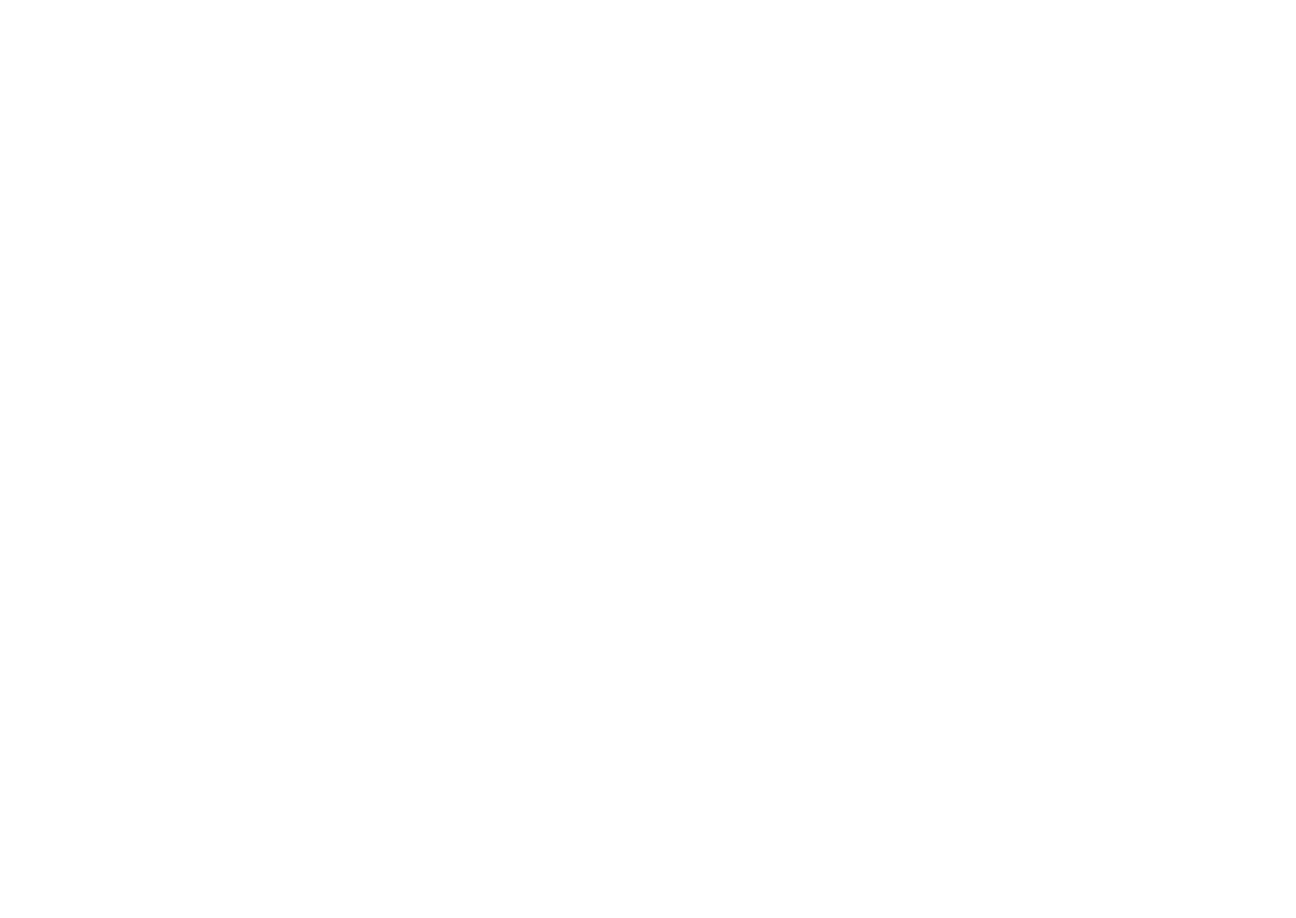
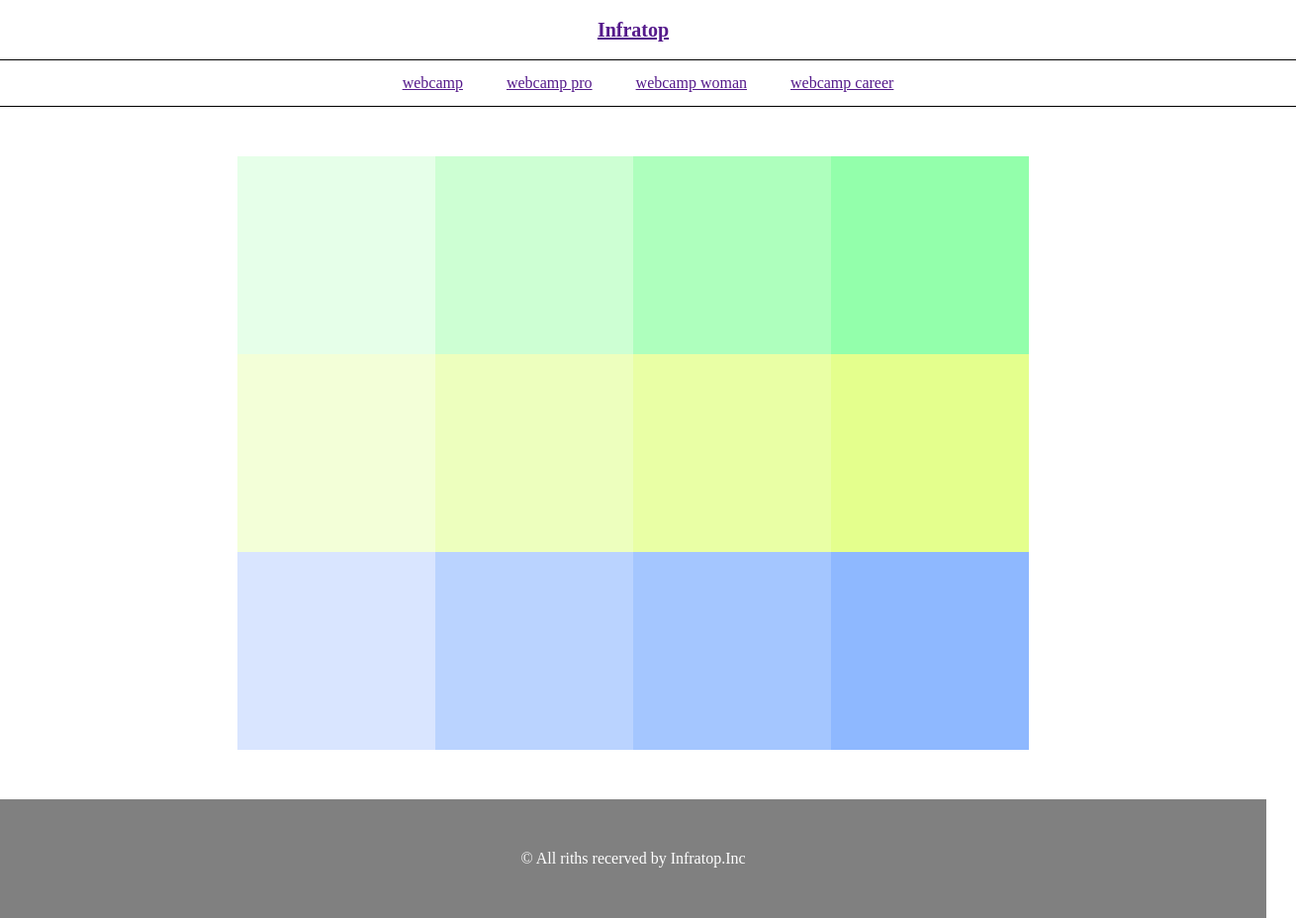
Before and after one commit to shinoda-kotaro/chapter5_exercise, a plain HTML site: page index.html in a window 1280 px wide. Shown: the whole page at 99% size, 1310 px wide, since content can reach past the window. Before the commit the page ends 800 px from the top, so only its background shows below. Drawn offline with Linux system fonts and the light colour scheme.

Commit message:
[finish] 1-5

```diff
--- a/index.html
+++ b/index.html
@@ -3,10 +3,46 @@
 <head>
   <meta charset="UTF-8">
   <meta name="viewport" content="width=device-width, initial-scale=1.0">
-  <title>chapter_exercise</title>
+  <title>chapter5_exercise</title>
+  <link rel="stylesheet" href="reset.css">
   <link rel="stylesheet" href="style.css">
 </head>
 <body>
-
+  <header>
+    <div class="header-top">
+      <h1 class="title"><a href="">Infratop</a></h1>
+    </div>
+    <div class="header-bottom">
+      <nav class="menu">
+        <ul>
+          <li class="menu-link1"><a href="">webcamp</a></li>
+          <li class="menu-link2"><a href="">webcamp pro</a></li>
+          <li class="menu-link3"><a href="">webcamp woman</a></li>
+          <li class="menu-link4"><a href="">webcamp career</a></li>
+        </ul>
+      </nav>
+    </div>
+  </header>
+  <main>
+    <div class="main-contents">
+      <div class="box1"></div>
+      <div class="box2"></div>
+      <div class="box3"></div>
+      <div class="box4"></div>
+      <div class="box5"></div>
+      <div class="box6"></div>
+      <div class="box7"></div>
+      <div class="box8"></div>
+      <div class="box9"></div>
+      <div class="box10"></div>
+      <div class="box11"></div>
+      <div class="box12"></div>
+    </div>
+  </main>
+  <footer>
+    <div class="footer">
+      <p>&copy; All riths recerved by Infratop.Inc</p>
+    </div>
+  </footer>
 </body>
 </html>
--- /dev/null
+++ b/reset.css
@@ -0,0 +1,94 @@
+html, body, div, span, object, iframe,
+h1, h2, h3, h4, h5, h6, p, blockquote, pre,
+abbr, address, cite, code,
+del, dfn, em, img, ins, kbd, q, samp,
+small, strong, sub, sup, var,
+b, i,
+dl, dt, dd, ol, ul, li,
+fieldset, form, label, legend,
+table, caption, tbody, tfoot, thead, tr, th, td,
+article, aside, canvas, details, figcaption, figure,
+footer, header, hgroup, menu, nav, section, summary,
+time, mark, audio, video {
+    margin:0;
+    padding:0;
+    border:0;
+    outline:0;
+    font-size:100%;
+    vertical-align:baseline;
+    background:transparent;
+}
+
+body {
+    line-height:1;
+}
+
+article,aside,details,figcaption,figure,
+footer,header,hgroup,menu,nav,section {
+    display:block;
+}
+
+nav ul {
+    list-style:none;
+}
+
+blockquote, q {
+    quotes:none;
+}
+
+blockquote:before, blockquote:after,
+q:before, q:after {
+    content:'';
+    content:none;
+}
+
+a {
+    margin:0;
+    padding:0;
+    font-size:100%;
+    vertical-align:baseline;
+    background:transparent;
+}
+
+/* change colours to suit your needs */
+ins {
+    background-color:#ff9;
+    color:#000;
+    text-decoration:none;
+}
+
+/* change colours to suit your needs */
+mark {
+    background-color:#ff9;
+    color:#000;
+    font-style:italic;
+    font-weight:bold;
+}
+
+del {
+    text-decoration: line-through;
+}
+
+abbr[title], dfn[title] {
+    border-bottom:1px dotted;
+    cursor:help;
+}
+
+table {
+    border-collapse:collapse;
+    border-spacing:0;
+}
+
+/* change border colour to suit your needs */
+hr {
+    display:block;
+    height:1px;
+    border:0;
+    border-top:1px solid #cccccc;
+    margin:1em 0;
+    padding:0;
+}
+
+input, select {
+    vertical-align:middle;
+}
--- a/style.css
+++ b/style.css
@@ -0,0 +1,100 @@
+ul{
+  list-style-type: none;
+  padding-left: 0;
+}
+
+.title{
+  text-align: center;
+  margin-top: 20px;
+  margin-bottom: 20px;
+  font-size: 20px;
+}
+
+.menu{
+  width: 100%;
+  border-top: 1px solid #000;
+  border-bottom: 1px solid #000;
+  padding: 15px;
+}
+
+.menu ul{
+  text-align: center;
+}
+
+.menu li{
+  margin: 15px 20px;
+  display: inline;
+}
+
+.main-contents{
+  width: 800px;
+  height: 600px;
+  margin: 0 auto;
+  margin-top: 50px;
+  margin-bottom: 50px;
+  display: flex;
+  flex-direction: row;
+  flex-wrap: wrap;
+}
+
+.main-contents > *{
+  width: 200px;
+  height: 200px;
+}
+
+.box1{
+  background-color: #e6ffe9;
+}
+
+.box2{
+  background-color: #cdffd3;
+}
+
+.box3{
+  background-color: #aeffbd;
+}
+
+.box4{
+  background-color: #93ffab;
+}
+
+.box5{
+  background-color: #f3ffd8;
+}
+
+.box6{
+  background-color: #edffbe;
+}
+
+.box7{
+  background-color: #e9ffa5;
+}
+
+.box8{
+  background-color: #e4ff8d;
+}
+
+.box9{
+  background-color: #d9e5ff;
+}
+
+.box10{
+  background-color: #bad3ff;
+}
+
+.box11{
+  background-color: #a4c6ff;
+}
+
+.box12{
+  background-color: #8eb8ff;
+}
+
+.footer{
+  height: 120px;
+  width: 100%;
+  line-height: 120px;
+  text-align: center;
+  background-color: gray;
+  color: #fff;
+}
```
